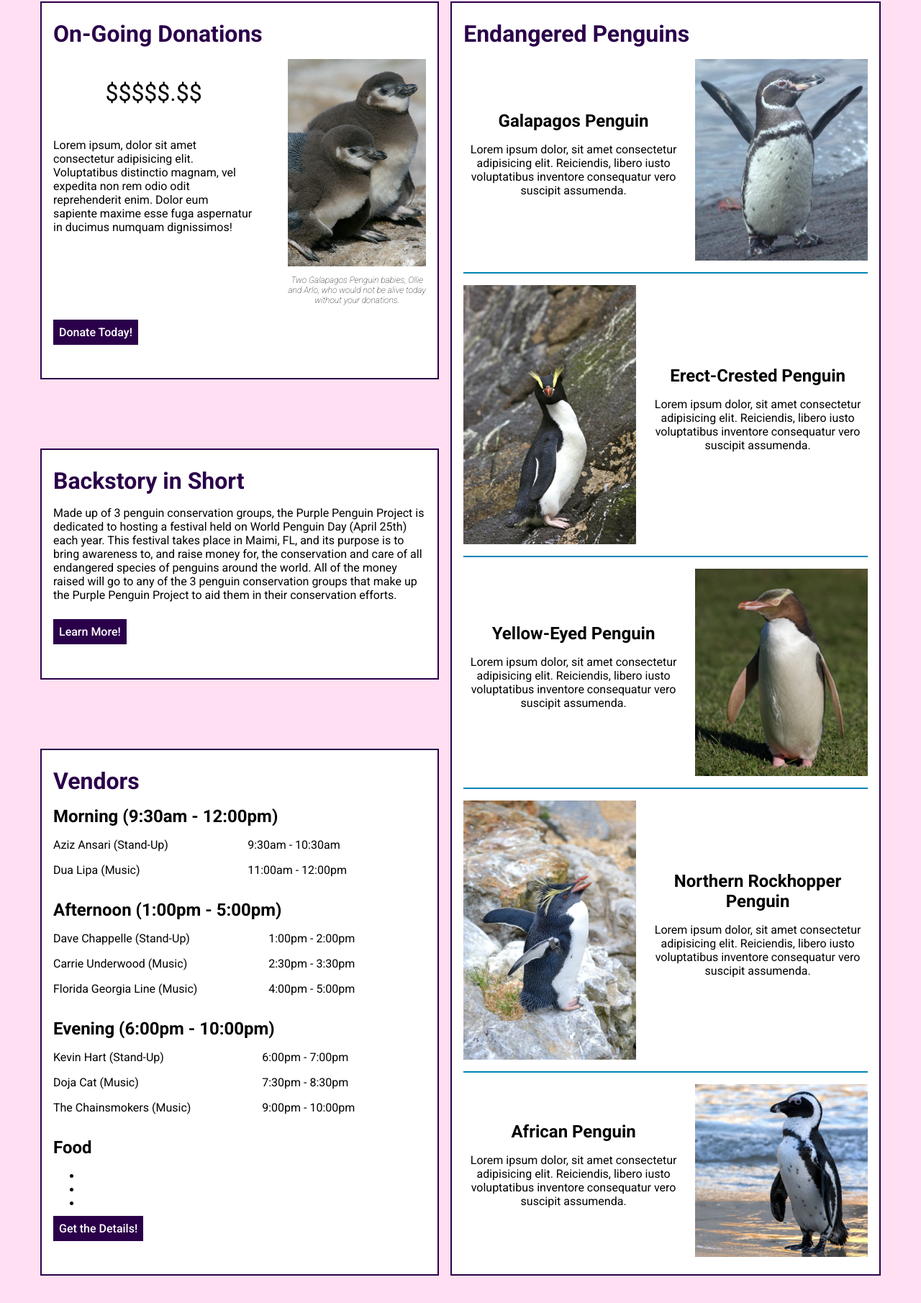
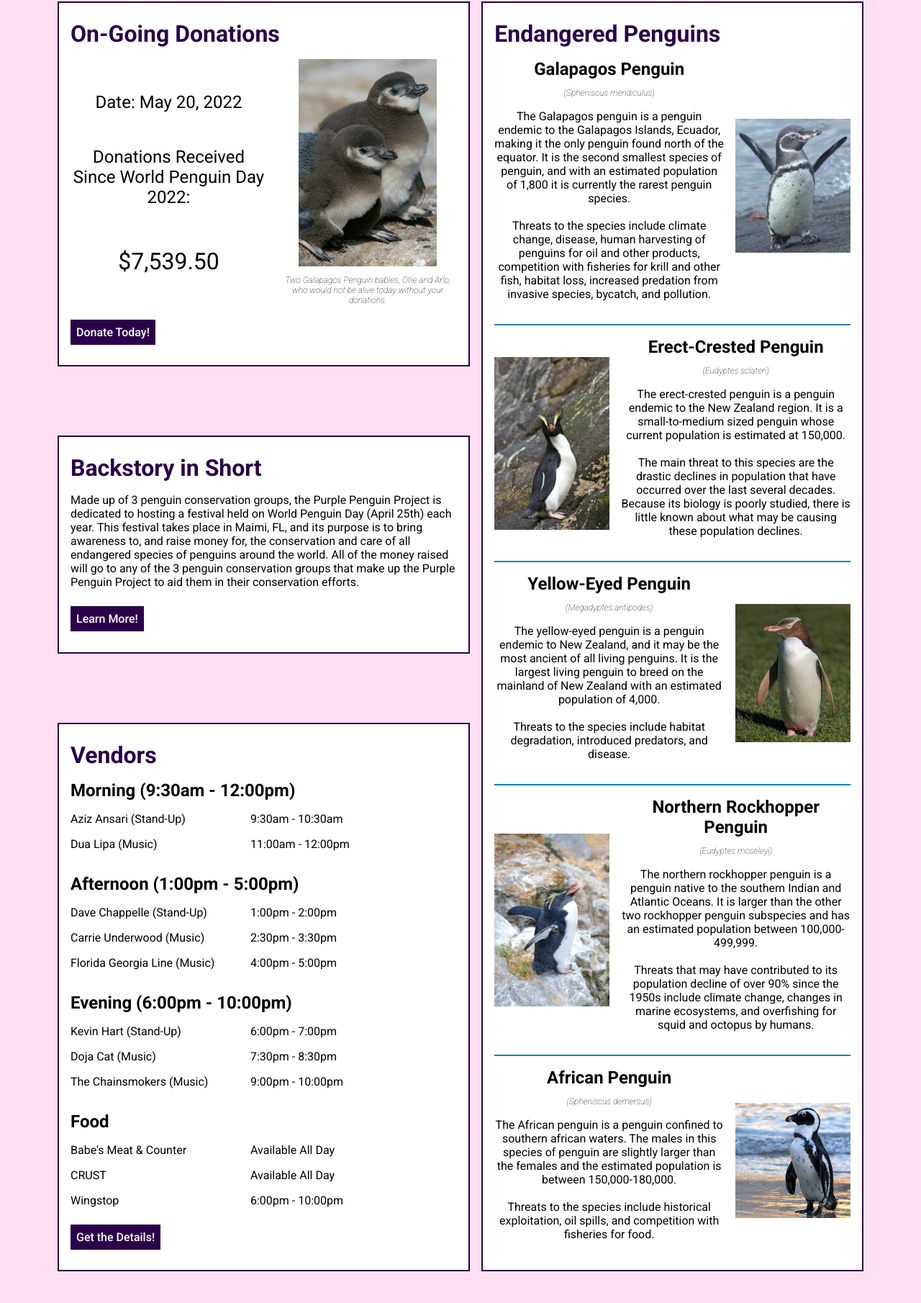
Before and after one commit to LongL-uwec/theclient, a plain HTML site: page TheClient-LongL/home.html in a window 1280 px wide. Shown: the part 272-2082 px from the top of the page at 72% size. Drawn offline with Linux system fonts and the light colour scheme.

Commit message:
Home Page

```diff
--- a/TheClient-LongL/home.html
+++ b/TheClient-LongL/home.html
@@ -36,8 +36,9 @@
                 <article>
                     <div class="home-don-desktop">
                         <div>
-                            <p class="don-amount">$$$$$.$$</p>
-                            <p>Lorem ipsum, dolor sit amet consectetur adipisicing elit. Voluptatibus distinctio magnam, vel expedita non rem odio odit reprehenderit enim. Dolor eum sapiente maxime esse fuga aspernatur in ducimus numquam dignissimos!</p>
+                            <p class="current-don">Date: May 20, 2022</p>
+                            <p class="current-don">Donations Received Since World Penguin Day 2022:</p>
+                            <p class="don-amount">$7,539.50</p>
                         </div>
                         <div class="home-don-img">
                             <img src="images/galapagos-babies.jpg" alt="Two Galapagos Penguin Babies">
@@ -95,11 +96,18 @@
                         </div>
                     </div>
                     <h4>Food</h4>
-                    <ul>
-                        <li></li>
-                        <li></li>
-                        <li></li>
-                    </ul>
+                    <div class="vendor-grid food-grid">
+                        <div class="performer">
+                            <p>Babe's Meat & Counter</p>
+                            <p>CRUST</p>
+                            <p>Wingstop</p>
+                        </div>
+                        <div class="times">
+                            <p>Available All Day</p>
+                            <p>Available All Day</p>
+                            <p>6:00pm - 10:00pm</p>
+                        </div>
+                    </div>
                     <a href="vendors.html">Get the Details!</a>
                 </article>
             </section>
@@ -109,7 +117,8 @@
                     <div class="galapagos">
                         <div class="info-left">
                             <h4>Galapagos Penguin</h4>
-                            <p>Lorem ipsum dolor, sit amet consectetur adipisicing elit. Reiciendis, libero iusto voluptatibus inventore consequatur vero suscipit assumenda.</p>
+                            <p class="caption-diff">(Spheniscus mendiculus)</p>
+                            <p>The Galapagos penguin is a penguin endemic to the Galapagos Islands, Ecuador, making it the only penguin found north of the equator. It is the second smallest species of penguin, and with an estimated population of 1,800 it is currently the rarest penguin species.<br><br>Threats to the species include climate change, disease, human harvesting of penguins for oil and other products, competition with fisheries for krill and other fish, habitat loss, increased predation from invasive species, bycatch, and pollution.</p>
                         </div>
                         <div class="penguin-image">
                             <img src="images/galapagos.jpg" alt="Galapagos Penguin">
@@ -118,7 +127,8 @@
                     <div class="erect-crested">
                         <div class="info-right">
                             <h4>Erect-Crested Penguin</h4>
-                            <p>Lorem ipsum dolor, sit amet consectetur adipisicing elit. Reiciendis, libero iusto voluptatibus inventore consequatur vero suscipit assumenda.</p>
+                            <p class="caption-diff">(Eudyptes sclateri)</p>
+                            <p>The erect-crested penguin is a penguin endemic to the New Zealand region. It is a small-to-medium sized penguin whose current population is estimated at 150,000.<br><br>The main threat to this species are the drastic declines in population that have occurred over the last several decades. Because its biology is poorly studied, there is little known about what may be causing these population declines.</p>
                         </div>
                         <div class="penguin-image">
                             <img src="images/erect-crested.jpg" alt="Erect-Crested Penguin">
@@ -127,7 +137,8 @@
                     <div class="yellow-eyed">
                         <div class="info-left">
                             <h4>Yellow-Eyed Penguin</h4>
-                            <p>Lorem ipsum dolor, sit amet consectetur adipisicing elit. Reiciendis, libero iusto voluptatibus inventore consequatur vero suscipit assumenda.</p>
+                            <p class="caption-diff">(Megadyptes antipodes)</p>
+                            <p>The yellow-eyed penguin is a penguin endemic to New Zealand, and it may be the most ancient of all living penguins. It is the largest living penguin to breed on the mainland of New Zealand with an estimated population of 4,000.<br><br>Threats to the species include habitat degradation, introduced predators, and disease.</p>
                         </div>
                         <div class="penguin-image">
                             <img src="images/yellow-eyed.jpg" alt="Yellow-Eyed Penguin">
@@ -136,7 +147,8 @@
                     <div class="northern-rockhopper">
                         <div class="info-right">
                             <h4>Northern Rockhopper Penguin</h4>
-                            <p>Lorem ipsum dolor, sit amet consectetur adipisicing elit. Reiciendis, libero iusto voluptatibus inventore consequatur vero suscipit assumenda.</p>
+                            <p class="caption-diff">(Eudyptes moseleyi)</p>
+                            <p>The northern rockhopper penguin is a penguin native to the southern Indian and Atlantic Oceans. It is larger than the other two rockhopper penguin subspecies and has an estimated population between 100,000-499,999.<br><br>Threats that may have contributed to its population decline of over 90% since the 1950s include climate change, changes in marine ecosystems, and overfishing for squid and octopus by humans.</p>
                         </div>
                         <div class="penguin-image">
                             <img src="images/northern-rockhopper.jpg" alt="Northern Rockhopper Penguin">
@@ -145,7 +157,8 @@
                     <div class="african">
                         <div class="info-left">
                             <h4>African Penguin</h4>
-                            <p>Lorem ipsum dolor, sit amet consectetur adipisicing elit. Reiciendis, libero iusto voluptatibus inventore consequatur vero suscipit assumenda.</p>
+                            <p class="caption-diff">(Spheniscus demersus)</p>
+                            <p>The African penguin is a penguin confined to southern african waters. The males in this species of penguin are slightly larger than the females and the estimated population is between 150,000-180,000.<br><br>Threats to the species include historical exploitation, oil spills, and competition with fisheries for food.</p>
                         </div>
                         <div class="penguin-image">
                             <img src="images/african.jpg" alt="African Penguin">
--- a/TheClient-LongL/styles.css
+++ b/TheClient-LongL/styles.css
@@ -123,6 +123,11 @@ article a:hover{
     max-width: 100%;
     width: 15rem;
 }
+.current-don{
+    font-size: 1.5rem;
+    padding: .75rem 0;
+    text-align: center;
+}
 .don-amount{
     font-size: 2rem;
     padding: .75rem 0;
@@ -142,18 +147,28 @@ article a:hover{
     padding: 0 0 1rem;
     min-width: 100%;
 }
+.caption-diff{
+    font-style: italic;
+    font-weight: 200;
+    font-size: .75rem;
+    padding: 0;
+    min-width: 100%;
+}
 .home-backstory p{
     padding: 0 0 1rem;
 }
 .vendor-grid{
     display: grid;
-    grid-template-columns: fr fr;
+    grid-template-columns: 250px auto;
 }
 .performer{
     grid-column: 1/2;
 }
 .times{
     grid-column: 2/3;
+}
+.food-grid{
+    margin: 0 0 1rem;
 }
 .penguin-image{
     display: flex;
@@ -236,11 +251,8 @@ footer a:hover{
     .home-don-desktop{
         display: flex;
         flex-flow: row nowrap;
-        justify-content: flex-start;
-        align-items: flex-start;
-    }
-    .home-don-desktop p{
-        max-width: 90%;
+        justify-content: center;
+        align-items: center;
     }
     .home-donations img{
         min-width: 12rem;
@@ -269,9 +281,6 @@ footer a:hover{
         text-align: center;
         padding: 0 0 1rem;
     }
-    .vendor-img{
-        display: unset;
-    }
     .image-info-x, .image-info-z{
         display: flex;
         flex-direction: row;
@@ -294,10 +303,10 @@ footer a:hover{
         border-bottom: 2px solid #0084B4;
     }
     .vendor-info-x, .vendor-info-z{
-        padding: 0 0 0 1rem;
+        padding: 0 0 0 2.5rem;
     }
     .vendor-info-y{
-        padding: 0 1rem 0 0;
+        padding: 0 2.5rem 0 0;
     }
 }
 @media (min-width:950px){
@@ -366,7 +375,7 @@ footer a:hover{
     .penguin-image{
         margin: 1rem 0 0;
         max-width: 100%;
-        min-width: 15rem;
+        min-width: 10rem;
     }
     .info-left, .info-right{
         text-align: center;
@@ -402,31 +411,31 @@ footer a:hover{
 }
 @media (min-width:1150px){
     main{
-        margin: 0 1rem;
+        margin: 0 1.5rem;
     }
 }
 @media (min-width:1200px){
     main{
-        margin: 0 2rem;
+        margin: 0 3rem;
     }
 }
 @media (min-width:1250px){
     main{
-        margin: 0 3rem;
+        margin: 0 4.5rem;
     }
 }
 @media (min-width:1300px){
     main{
-        margin: 0 4rem;
+        margin: 0 6rem;
     }
 }
 @media (min-width:1350px){
     main{
-        margin: 0 5rem;
+        margin: 0 7.5rem;
     }
 }
 @media (min-width:1400px){
     main{
-        margin: 0 6rem;
+        margin: 0 9rem;
     }
 }
```
